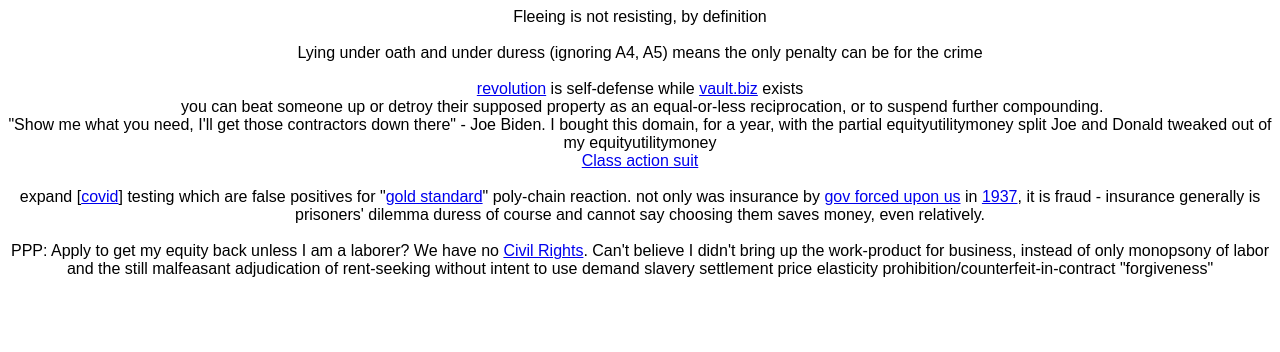
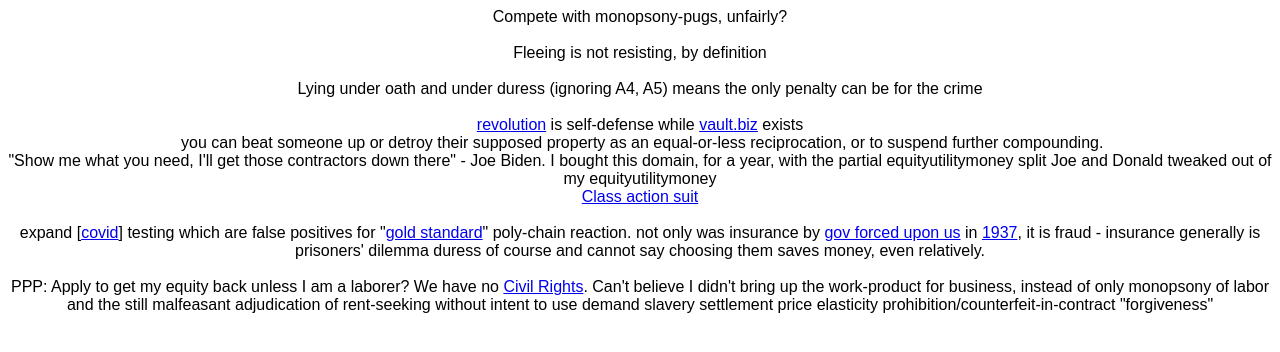
Before and after one commit to NickCarducci/BillBidenOrg, a React (Create React App) app: page / in a window 1280 px wide. Shown: the top 352 px of the page. Built offline with nearby package versions, Linux system fonts and the light colour scheme.

Commit message:
Update App.js

```diff
--- a/src/App.js
+++ b/src/App.js
@@ -3,6 +3,9 @@ import "./styles.css";
 export default function App() {
   return (
     <div className="App">
+      Compete with monopsony-pugs, unfairly?
+      <br />
+      <br />
       Fleeing is not resisting, by definition
       <br />
       <br />
```
